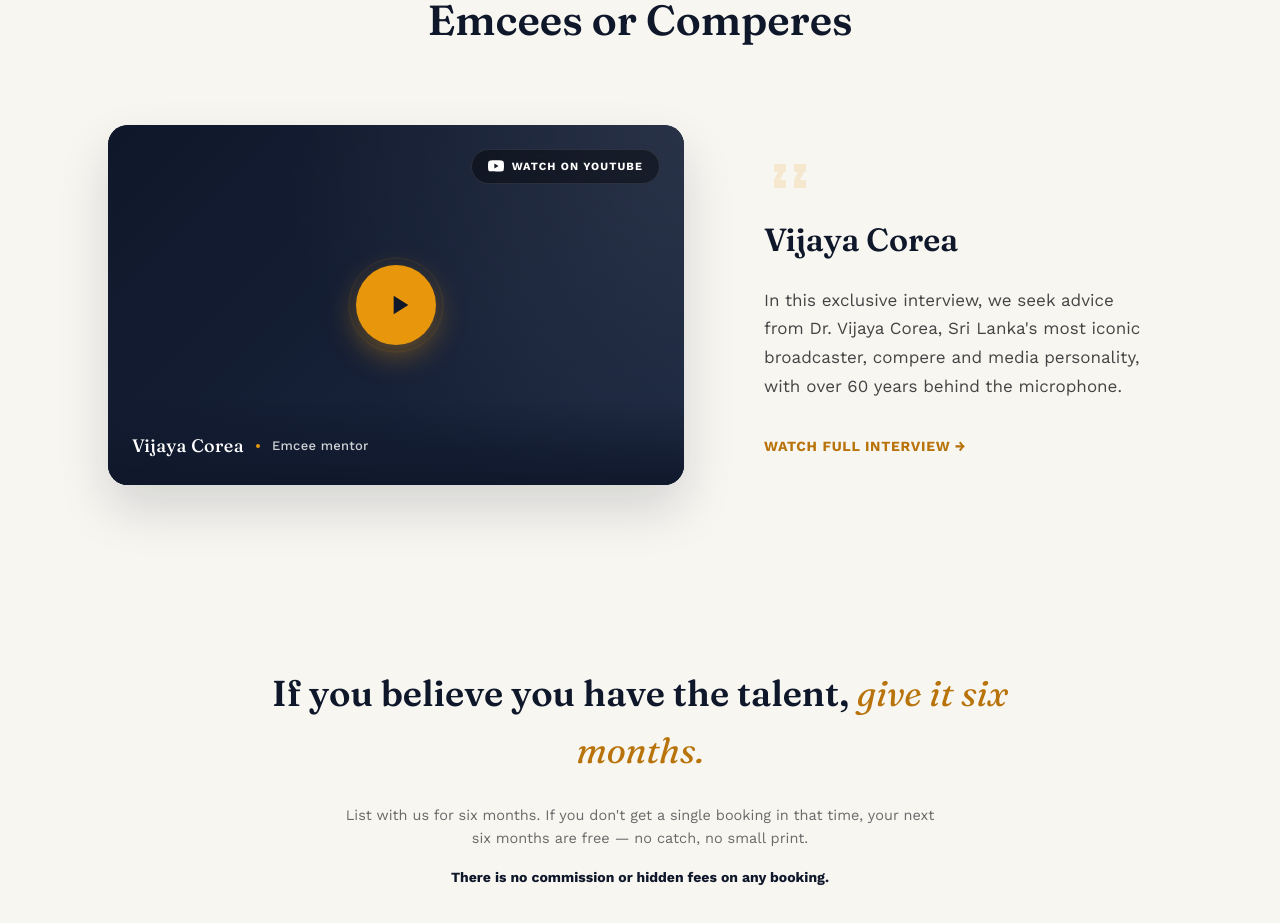
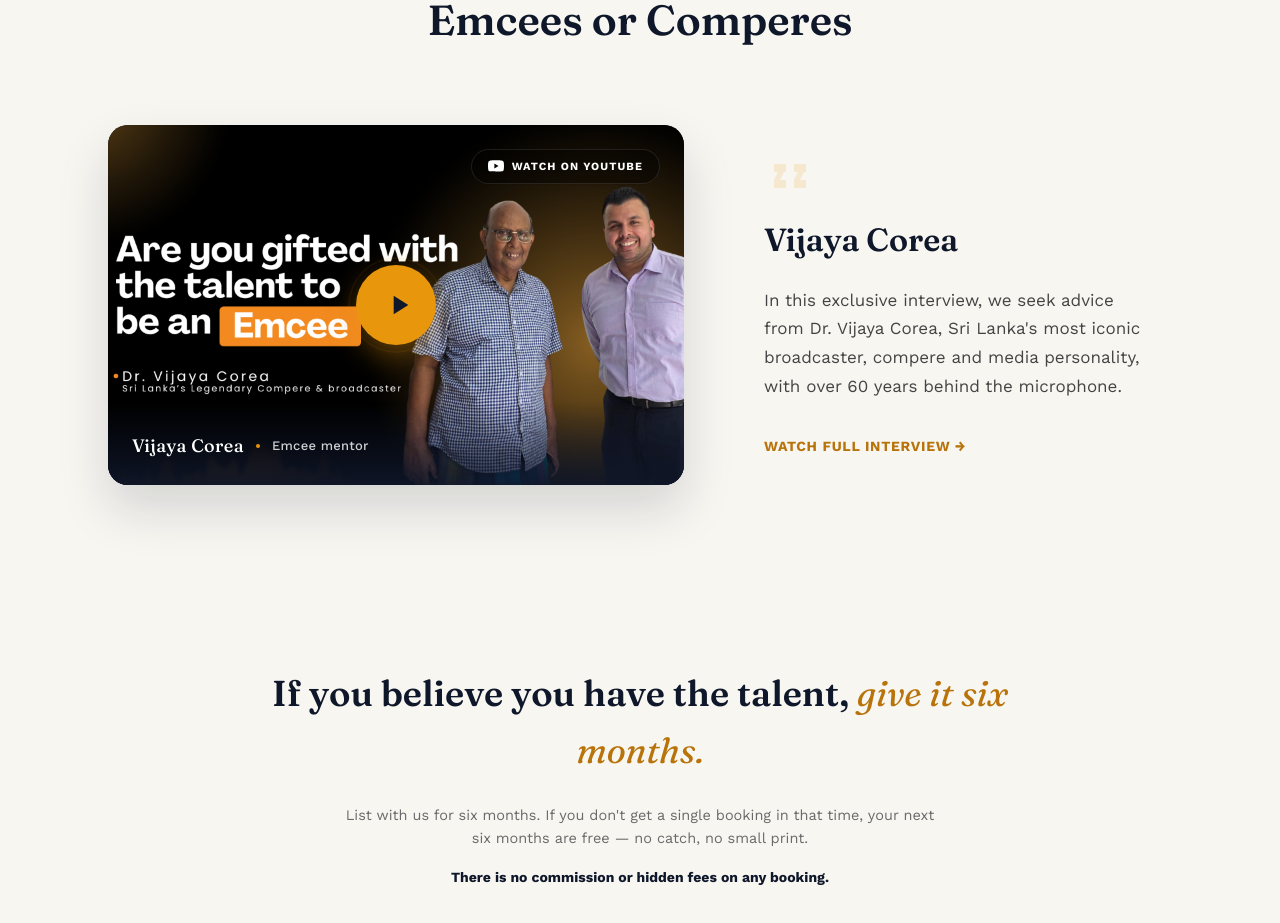
Before and after one commit to AntonSandbox/srilankanmusicians, a Next.js app: page / in a window 1280 px wide. Shown: the part 2220-3143 px from the top of the page. Built offline with nearby package versions, Linux system fonts and the light colour scheme; no server answers; the database is empty.

Commit message:
feat: vijay corea thumbnail

```diff
--- a/app/page.tsx
+++ b/app/page.tsx
@@ -239,7 +239,7 @@ export default async function PublicSearchPage(props: { searchParams: Promise<{
             <div className="mentor-video">
               <a href="https://youtu.be/4Axj6aj-wtQ?si=ECZc3P_FvhJAEz8X" target="_blank" rel="noopener noreferrer" style={{ display: 'block', textDecoration: 'none' }}>
                 <div className="video-box-large">
-                  <div className="video-bg"></div>
+                  <div className="video-bg" style={{ background: 'url(/vijay-corea-thumbnail.png) center/cover no-repeat' }}></div>
                   <div className="watch-badge">
                     <svg viewBox="0 0 24 24" fill="currentColor"><path d="M23.498 6.186a3.016 3.016 0 0 0-2.122-2.136C19.505 3.5 12 3.5 12 3.5s-7.505 0-9.377.55a3.016 3.016 0 0 0-2.122 2.136C0 8.07 0 12 0 12s0 3.93.501 5.814a3.016 3.016 0 0 0 2.122 2.136c1.871.55 9.377.55 9.377.55s7.505 0 9.377-.55a3.016 3.016 0 0 0 2.122-2.136C24 15.93 24 12 24 12s0-3.93-.502-5.814zM9.545 15.568V8.432L15.818 12l-6.273 3.568z" /></svg>
                     <span>Watch on YouTube</span>
```
Also changed, not shown: public/vijay-corea-thumbnail.png (added).
